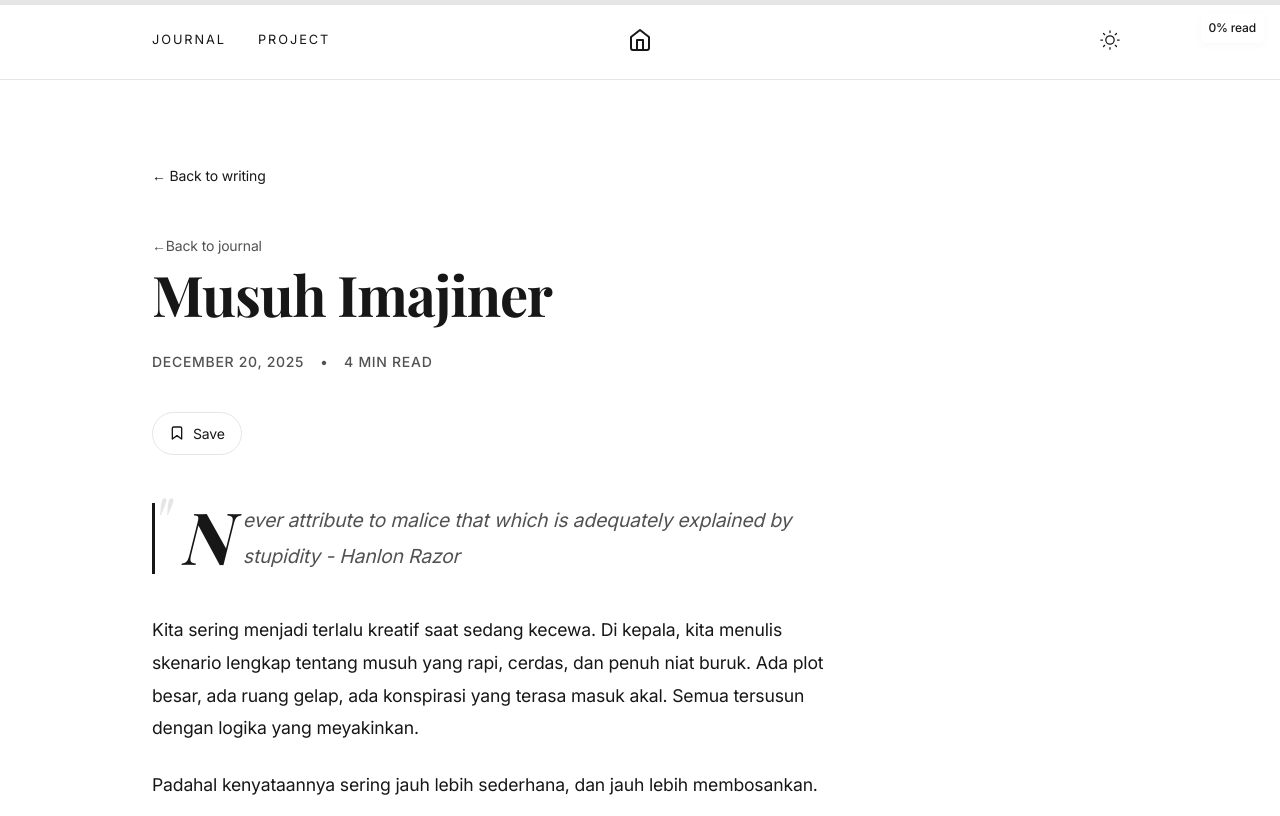
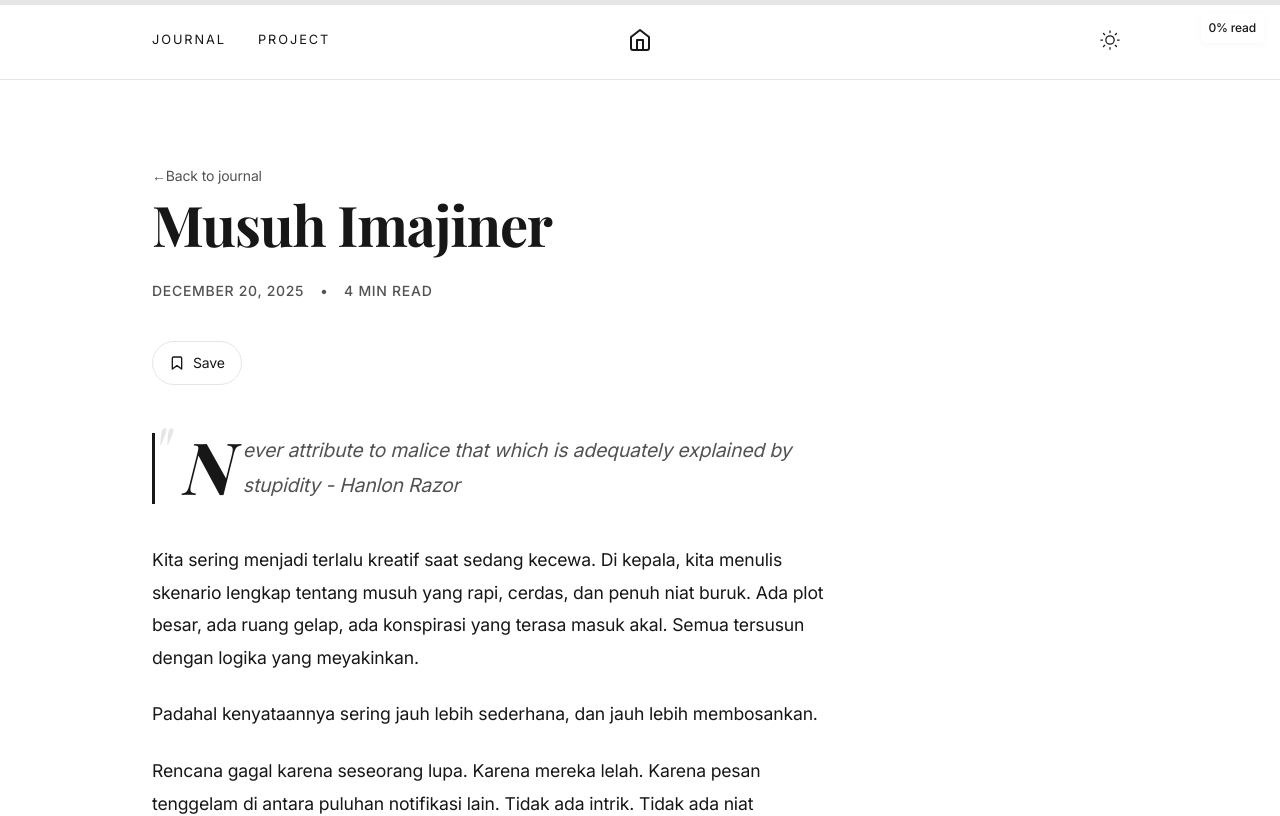
Before and after one commit to muhammadfaza16/muhammadfaza16.github.io, a Next.js app: page /blog/musuh-imajinerr in a window 1280 px wide. Shown: the top 816 px of the page. Built offline with nearby package versions, Linux system fonts and the light colour scheme; a web font is replaced by a local one.

Commit message:
Fix: Remove duplicate back link and unused TOC, display H2/H3 headers properly

```diff
--- a/src/app/blog/[slug]/page.tsx
+++ b/src/app/blog/[slug]/page.tsx
@@ -4,7 +4,6 @@ import { notFound } from "next/navigation";
 import Link from "next/link";
 import { Metadata } from "next";
 import { ReadingProgress } from "@/components/ReadingProgress";
-import { TableOfContents } from "@/components/TableOfContents";
 import { BlogPostActions } from "@/components/BlogPostActions";
 
 interface PageProps {
@@ -45,39 +44,16 @@ export default async function BlogPostPage({ params }: PageProps) {
     // Get adjacent posts for navigation
     const { prev, next } = getAdjacentPosts(slug);
 
-    // Helper to generate IDs from text
-    const slugify = (text: string) => {
-        return text.toLowerCase().replace(/[^\w\s-]/g, '').replace(/\s+/g, '-');
-    };
-
-    // Extract TOC (now includes H3)
-    const toc: { id: string; text: string; level: number }[] = [];
-
-    // Improved markdown-to-HTML conversion with ID generation
+    // Improved markdown-to-HTML conversion
     const formatContent = (content: string) => {
         // Remove the first H1 since we display it separately
         let processed = content.replace(/^# .*$/m, '').trim();
 
-        // Extract headers for TOC (H2 and H3)
-        content.replace(/^# .*$/m, '').trim().replace(/^\s*(#{2,3}) (.*$)/gim, (match, hashes, title) => {
-            const level = hashes.length; // ## is level 2, ### is level 3
-            const cleanTitle = title.trim();
-            const id = slugify(cleanTitle);
-            toc.push({ id, text: cleanTitle, level });
-            return match;
-        });
+        // Process H2 headers
+        processed = processed.replace(/^\s*## (.*$)/gim, '<h2 class="text-2xl font-serif font-semibold mt-12 mb-4">$1</h2>');
 
-        // Process H2 headers - invisible anchor for navigation (min-height for IntersectionObserver)
-        processed = processed.replace(/^\s*## (.*$)/gim, (match, title) => {
-            const id = slugify(title.trim());
-            return `<div id="${id}" class="scroll-mt-32" style="min-height:1px;margin-bottom:-1px;"></div>`;
-        });
-
-        // Process H3 headers - invisible anchor for navigation (min-height for IntersectionObserver)
-        processed = processed.replace(/^\s*### (.*$)/gim, (match, title) => {
-            const id = slugify(title.trim());
-            return `<div id="${id}" class="scroll-mt-32" style="min-height:1px;margin-bottom:-1px;"></div>`;
-        });
+        // Process H3 headers
+        processed = processed.replace(/^\s*### (.*$)/gim, '<h3 class="text-xl font-serif font-medium mt-8 mb-3">$1</h3>');
 
         return processed
             // Bold
@@ -104,23 +80,6 @@ export default async function BlogPostPage({ params }: PageProps) {
         <article style={{ paddingTop: "4rem", paddingBottom: "6rem" }}>
             <ReadingProgress />
             <Container>
-                {/* Back Link */}
-                <div style={{ marginBottom: "2.5rem" }} className="animate-fade-in">
-                    <Link
-                        href="/blog"
-                        style={{
-                            fontSize: "0.875rem",
-                            display: "inline-flex",
-                            alignItems: "center",
-                            gap: "0.5rem",
-                            transition: "transform 0.3s ease, color 0.3s ease"
-                        }}
-                        className="text-[var(--secondary)] hover:text-[var(--foreground)] hover:-translate-x-1"
-                    >
-                        ← Back to writing
-                    </Link>
-                </div>
-
                 {/* Article Header */}
                 <header style={{ marginBottom: "3rem" }} className="animate-fade-in-up">
                     <Link
```
